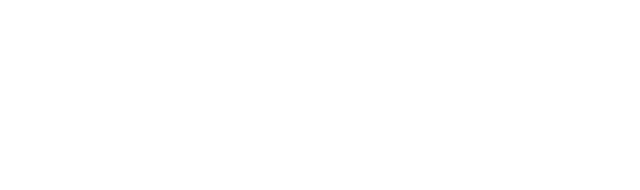
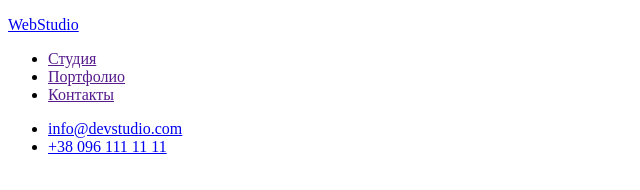
Before and after one commit to GKalenchenko/goit-markup-hw-01, a plain HTML site: page index.html in a window 1280 px wide. Shown: the whole page, without its empty margins (0-640 px from the left). Drawn offline with Linux system fonts and the light colour scheme.

Commit message:
Добавляет основные тэги, и разметку шапки

```diff
--- a/index.html
+++ b/index.html
@@ -1,10 +1,32 @@
 <!DOCTYPE html>
-<html lang="en">
+<html lang="ru">
   <head>
     <meta charset="UTF-8" />
     <meta http-equiv="X-UA-Compatible" content="IE=edge" />
     <meta name="viewport" content="width=device-width, initial-scale=1.0" />
-    <title>Document</title>
+    <title>WebStudio</title>
   </head>
-  <body></body>
+  <body>
+    <!-- Шапка сайта -->
+    <header>
+      <nav>
+        <a href="./index.html"><p>WebStudio</p></a>
+        <ul>
+          <li><a href="">Студия</a></li>
+          <li><a href="">Портфолио</a></li>
+          <li><a href="">Контакты</a></li>
+        </ul>
+      </nav>
+      <ul>
+        <li>
+          <a href="mailto:info@devstudio.com"> info@devstudio.com</a>
+        </li>
+        <li>
+          <a href="tel:+380961111111">+38 096 111 11 11</a>
+        </li>
+      </ul>
+    </header>
+    <main></main>
+    <footer></footer>
+  </body>
 </html>
```
